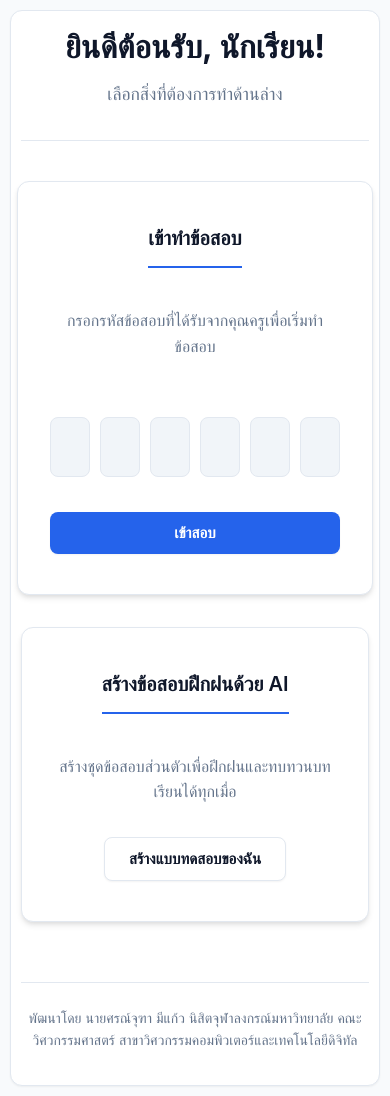
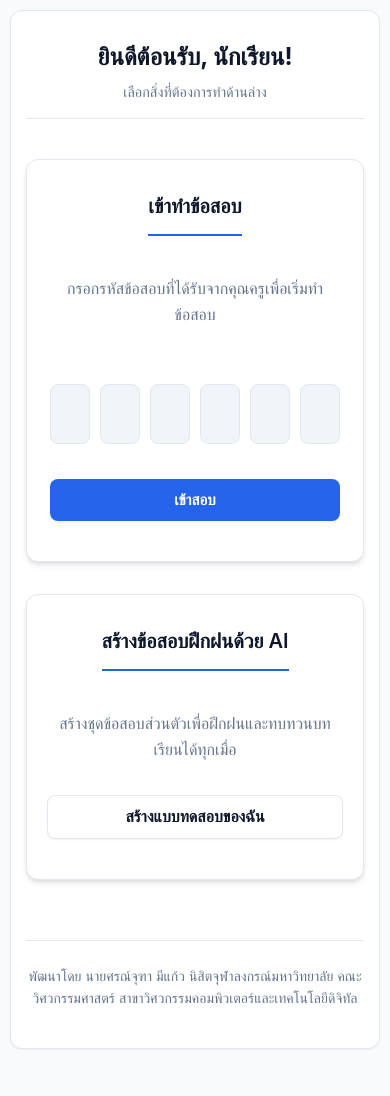
Before and after one commit to SSENEIEI/Online-Exam-System, a PHP site: page /pages/student_portal.php in a window 390 px wide. After the commit the page ends 1049 px from the top, so only its background shows below. Run offline with PHP 8.4, Linux system fonts and the light colour scheme.

Commit message:
Enhance mobile responsiveness: add media queries for improved layout and usability on smaller screens

```diff
--- a/assets/css/style.css
+++ b/assets/css/style.css
@@ -31,6 +31,10 @@
     --border-radius: 12px;
     --transition: all 0.2s cubic-bezier(0.4, 0, 0.2, 1);
     --container-width: 1200px;
+}
+
+* {
+    box-sizing: border-box;
 }
 
 /* Dark mode support - Refined */
@@ -1081,6 +1085,7 @@ button:hover, .button:hover {
 .portal-card-link {
     text-decoration: none;
     color: inherit;
+    display: block;
 }
 
 /* Code Input Styles */
@@ -1613,3 +1618,174 @@ textarea, input[type="text"] {
     -ms-user-select: text;
     user-select: text;
 }
+
+/* =========================================
+   Mobile Responsive Enhancements
+   ========================================= */
+
+@media (max-width: 768px) {
+    /* General Layout */
+    .container {
+        width: 95%;
+        padding: 15px;
+        margin: 10px auto;
+    }
+
+    header {
+        padding: 15px;
+        text-align: center;
+    }
+
+    header h1 {
+        font-size: 1.5rem;
+        line-height: 1.3;
+    }
+
+    header p {
+        font-size: 0.9rem;
+    }
+
+    /* Exam Generator Layout (Student Practice) */
+    .exam-generator {
+        display: flex;
+        flex-direction: column;
+        gap: 20px;
+    }
+
+    .config-panel,
+    .chat-panel,
+    .preview-panel {
+        width: 100%;
+        margin-bottom: 15px;
+    }
+
+    /* Form Elements */
+    .form-group {
+        margin-bottom: 15px;
+    }
+
+    .form-group label {
+        display: block;
+        margin-bottom: 8px;
+        font-size: 0.95rem;
+    }
+
+    input[type="text"],
+    input[type="number"],
+    input[type="password"],
+    input[type="email"],
+    select,
+    textarea {
+        width: 100%;
+        padding: 12px;
+        font-size: 16px; /* Prevent zoom on iOS */
+        box-sizing: border-box;
+    }
+
+    /* Mixed Inputs (e.g., MCQ + Written count) */
+    .mixed-inputs {
+        display: flex;
+        flex-direction: column;
+        gap: 10px;
+    }
+
+    /* Chat Interface */
+    .chat-input {
+        flex-direction: column;
+    }
+
+    .chat-input textarea {
+        min-height: 80px;
+        margin-bottom: 10px;
+    }
+
+    .chat-input button {
+        width: 100%;
+        padding: 12px;
+    }
+
+    /* Buttons */
+    button, .btn {
+        width: 100%;
+        padding: 12px;
+        font-size: 1rem;
+        margin-bottom: 10px;
+        display: block;
+        text-align: center;
+    }
+
+    /* Tables (Responsive Scroll) */
+    table {
+        display: block;
+        overflow-x: auto;
+        white-space: nowrap;
+        width: 100%;
+    }
+
+    /* Cards & Grids */
+    .role-cards {
+        flex-direction: column;
+        align-items: stretch;
+        gap: 20px;
+    }
+
+    .portal-card {
+        width: 100%;
+        max-width: 100%;
+        margin: 0;
+        padding: 30px 20px;
+    }
+
+    .portal-card-link {
+        width: 100%;
+    }
+
+    /* Exam Taking Interface */
+    .question-block {
+        padding: 15px;
+    }
+
+    .choices-list label {
+        padding: 12px;
+        margin-bottom: 8px;
+    }
+
+    /* Timer */
+    #timer-container {
+        top: 10px;
+        right: 10px;
+        width: 60px;
+        height: 60px;
+    }
+
+    #timer-countdown {
+        font-size: 14px;
+    }
+
+    /* Navigation/Header Actions */
+    header div[style*="display: flex"] {
+        flex-direction: column;
+        gap: 15px;
+        text-align: center;
+    }
+
+    header .btn.secondary {
+        width: 100%;
+        margin-top: 10px;
+    }
+}
+
+/* Small Mobile Devices */
+@media (max-width: 480px) {
+    .main-title {
+        font-size: 1.8rem;
+    }
+
+    .stat-number {
+        font-size: 1.8rem;
+    }
+
+    .value-title {
+        font-size: 1.5rem;
+    }
+}
```
